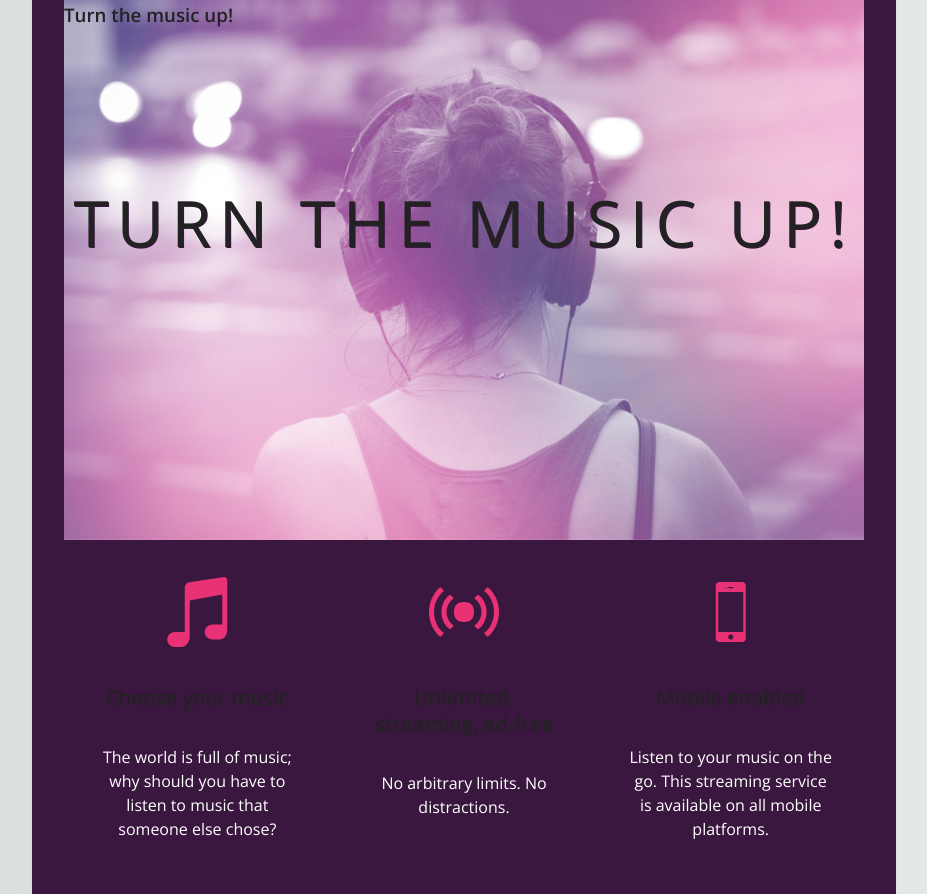
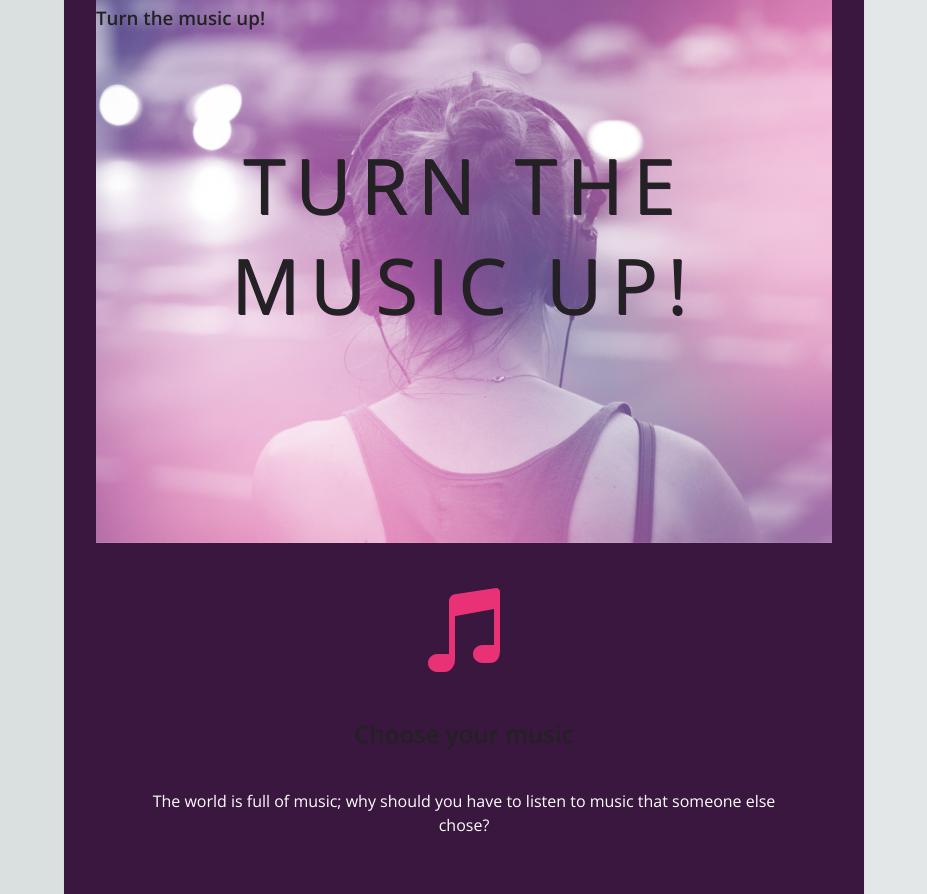
Before and after one commit to ssax25/bloc-jams, a plain HTML site: page index.html in a window 1280 px wide. Shown: the part 266-1160 px from the top of the page, without its empty margins (176-1103 px from the left). Drawn offline with nearby package versions, Linux system fonts and the light colour scheme.

Commit message:
checkpoint eight

```diff
--- /dev/null
+++ b/styles/landing.css
@@ -0,0 +1,52 @@
+ body.landing {
+     background-color: rgb(58,23,63);
+ }
+
+ .hero-content {
+     position: relative;
+     min-height: 600px;
+     background-image: url(../assets/images/bloc_jams_bg.jpg);
+     background-repeat: no-repeat;
+     background-position: center center;
+     background-size: cover;
+ }
+
+ .hero-content .hero-title {
+     top: 40%;
+     -webkit-transform: translateY(-50%);
+     -moz-transform: translateY(-50%);
+     transform: translateY(-50%);
+     width: 100%;
+     text-align: center;
+     font-size: 4rem;
+     font-weight: 300;
+     text-transform: uppercase;
+     letter-spacing: 0.5rem;
+     text-shadow: 1px 1px 0px rgb(58,23,63);
+ }
+
+ .selling-points {
+     position: relative;
+     display: table;
+     width: 100%;
+     box-sizing: border-box;
+ }
+
+ .point {
+     display: table-cell;
+     position: relative;
+     width: 33.3%;
+     padding: 2rem;
+     text-align: center;
+ }
+
+ .point .point-title {
+     font-size: 1.25rem;
+ }
+
+ .ion-music-note,
+ .ion-radio-waves,
+ .ion-iphone {
+     color: rgb(233,50,117);
+     font-size: 5rem;
+ }
--- a/styles/main.css
+++ b/styles/main.css
@@ -1,3 +1,9 @@
+*, *:before, *:after {
+     -moz-box-sizing: border-box;
+     -webkit-box-sizing: border-box;
+     box-sizing: border-box;
+ }
+
 html {
     background-color: #e6e9e9;
     background-image: -webkit-linear-gradient(270deg,rgb(230,233,233) 0%,rgb(216,221,221) 100%);
@@ -111,17 +117,13 @@ img {
 
 .selling-points {
      position: relative;
-     display: table;
-     width: 100%;
      -webkit-box-sizing: border-box;
      -moz-box-sizing: border-box;
-     box-sizing: border-box; /* we'll explain this in a resource */
+     /* we'll explain this in a resource */
  }
 
  .point {
-     display: table-cell;
      position: relative;
-     width: 33.3%;
      padding: 2rem;
      text-align: center;
  }
@@ -136,3 +138,29 @@ img {
      color: rgb(233,50,117);
      font-size: 5rem;
  }
+
+.container {
+        margin: 0 auto;
+    max-width: 64rem;
+}
+
+/* Medium and small screens (640px) */
+ @media (min-width: 40rem) {
+   html { font-size: 112%; }
+      .column {
+         float: left;
+         padding-left: 1rem;
+         padding-right: 1rem;
+     }
+     .column.full { width: 100%; }
+     .column.two-thirds { width: 66.7%; }
+     .column.half { width: 50%; }
+     .column.third { width: 33.3%; }
+     .column.fourth { width: 25%; }
+     .column.flow-opposite { float: right; }
+ }
+
+ /* Large screens (1024px) */
+ @media (min-width: 64rem) {
+    html { font-size: 120%; }
+ }
```
